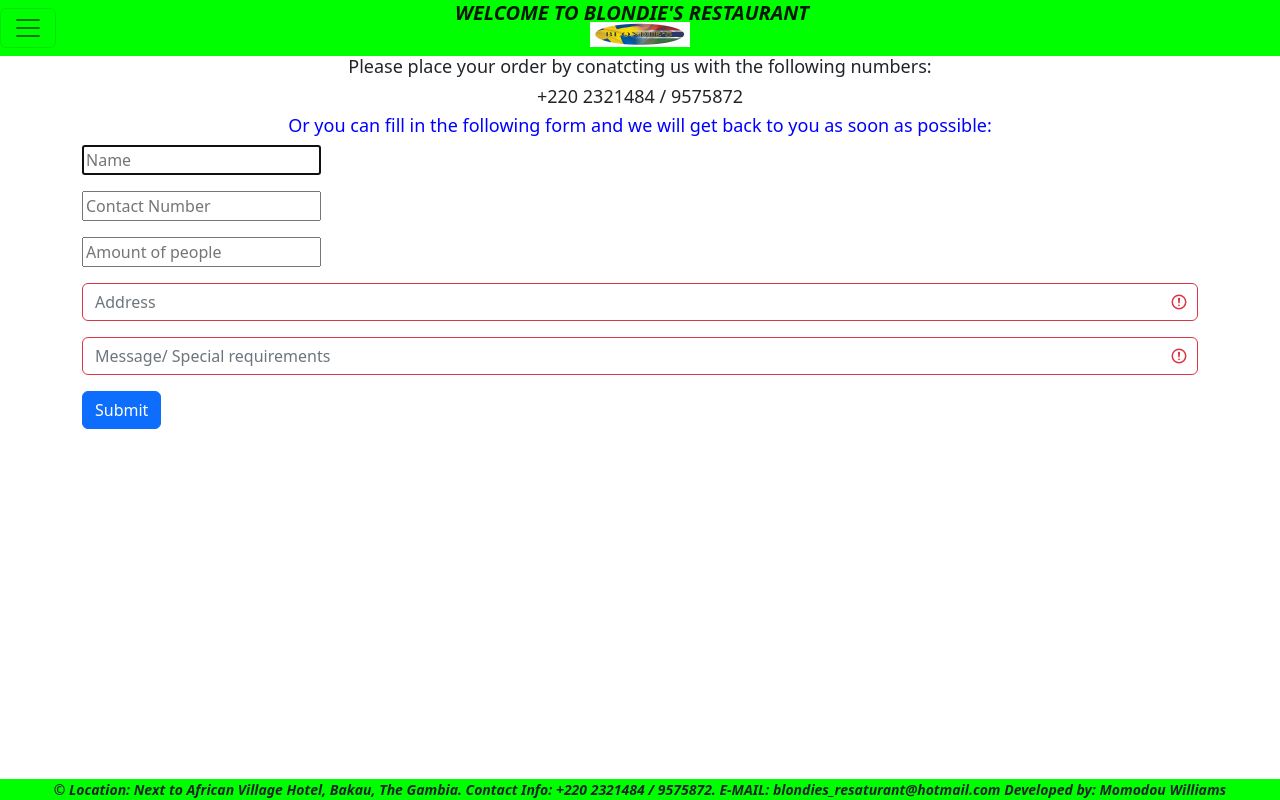
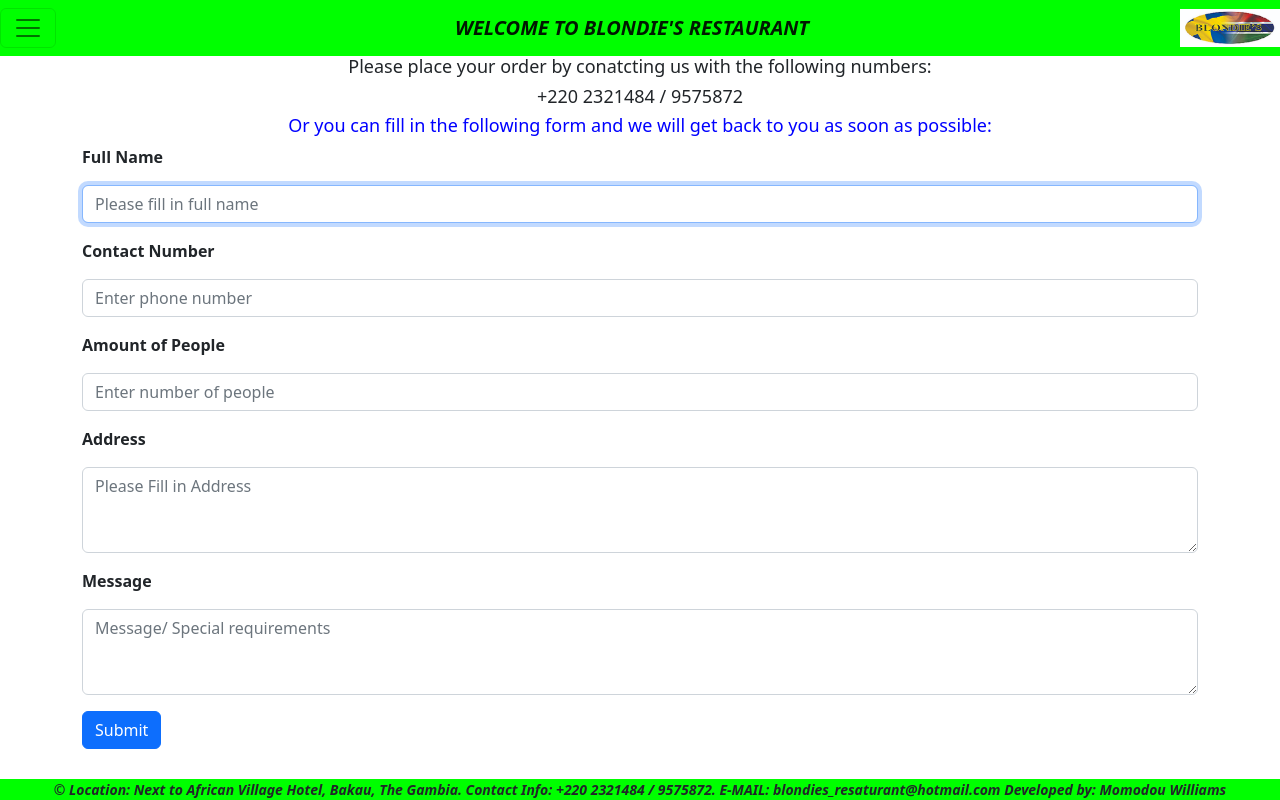
Before and after one commit to Willibamba/Blondie-s-Restaurant, a Flask app: page /order in a window 1280 px wide. Run offline with Flask 2, Linux system fonts and the light colour scheme.

Commit message:
updated the form page and nav logo

```diff
--- a/static/style.css
+++ b/static/style.css
@@ -46,7 +46,6 @@
 .list-group {
     width: 50%;
     padding: 5px;
-
 }
 
 /* Uses flex to display the images of the menu list to columns */
@@ -60,6 +59,7 @@
     padding: 5px;
 }
 
+/* Styling of the error message color to red and text alignment to center */
 .error {
     color: red;
     text-align: center;
--- a/templates/index.html
+++ b/templates/index.html
@@ -26,7 +26,7 @@
 
     <h2>We also offer live musical band entertainment on Friday nights starting at 9:30pm till 12:00am!</h2>
     <div class="embed-responsive embed-responsive-21by9">
-        <iframe class="embed-responsive-item" src="../static/videos/VID-20220717-WA0026.mp4"></iframe>
+        <video class="embed-responsive-item" src="../static/videos/VID-20220717-WA0026.mp4" width="500" height="240" controls></video>
     </div>
     <p>
         You can come join us on every Saturday nights to try your dance skills and also have the taste of our very own local musical bands with tradition and cultural musics.
--- a/templates/layout.html
+++ b/templates/layout.html
@@ -2,7 +2,7 @@
 <html lang="en">
     <head>
         <meta charset="utf-8">
-        <meta name="viewport" content="width=device-width, initial-scale=1">
+        <meta name="viewport" content="width=device-width, initial-scale=1.0">
         <!-- CSS only -->
         <link href="https://cdn.jsdelivr.net/npm/bootstrap@5.2.0-beta1/dist/css/bootstrap.min.css" rel="stylesheet">
         <link href="../static/style.css" rel="stylesheet">
@@ -12,7 +12,7 @@
             Blondie's Restaurant: {% block title %} {% endblock %}
         </title>
     </head>
-    <body>
+    <body  class="d-flex flex-column min-vh-100">
         <!-- The design of the navigation bar and the menu button -->
         <nav class="navbar sticky-top" style="background-color:lime">
             <button class="navbar-toggler" type="button" data-bs-toggle="collapse" data-bs-target="#navbarNavAltMarkup" aria-controls="navbarNavAltMarkup" aria-expanded="false" aria-label="Toggle navigation">
@@ -36,22 +36,23 @@
                 </div>
                 {% endif %}
             </div>
-            <div class="position-absolute top-75 start-50 translate-middle">
+            <div class="position-absolute top-50 start-50 translate-middle">
                 <a class="navbar-brand"><b><i>WELCOME TO BLONDIE'S RESTAURANT</i></b></a>
             </div>
-            <div class="position-absolute top-50 start-50 translate-middle" style="height: 25%;">
-                <img class="img-fluid" src="../static/images/logo.png" width="100" height="100" alt="Logo">
-            </div>
+            <img class="img-fluid" src="../static/images/logo.png" width="100" height="100" alt="Logo" style="margin-left:auto;">
+
         </nav>
         <!-- Setting of the main section of the pages to create template extension -->
-        <main class="container">
+        <div class="container">
+
             {% block content %} {% endblock %}
-        </main>
+
+        </div>
         <!-- The footer to hold the address and contact numbers-->
-        <div class="fixed-bottom small text-center" style="background-color: lime">
+        <footer class="mt-auto small text-center" style="background-color: lime">
             <b><i>&copy Location: Next to African Village Hotel, Bakau, The Gambia.
             Contact Info: +220 2321484 / 9575872. E-MAIL: blondies_resaturant@hotmail.com Developed by: Momodou Williams</i></b>
-        </div>
+        </footer>
     </body>
 
 
--- a/templates/login.html
+++ b/templates/login.html
@@ -14,10 +14,12 @@
     {% endif %}
 
     <form action="/login" method="post">
-        <div class="mb-3">
+        <div class="mb-3 text-center">
+            <label><b>Username</b></label>
             <input autocomplete="off" autofocus class="form-control mx-auto w-auto" id="username" name="username" placeholder="Username" type="text">
         </div>
-        <div class="mb-3">
+        <div class="mb-3 text-center">
+            <label><b>Password</b></label>
             <input class="form-control mx-auto w-auto" id="password" name="password" placeholder="Password" type="password">
         </div>
         <div class="mb-3 text-center">
--- a/templates/order.html
+++ b/templates/order.html
@@ -21,19 +21,24 @@
     <form name="/order" method="post">
 
         <div class="mb-3">
-            <input autocomplete="off" autofocus type="text" placeholder="Name" name="name">
+            <p><b>Full Name</b></p>
+            <input autocomplete="off" autofocus class="form-control" type="text" placeholder="Please fill in full name" name="name">
         </div>
         <div class="mb-3">
-            <input autocomplete="off" autofocus type="number" placeholder="Contact Number" name="contact_number">
+            <p><b>Contact Number</b></p>
+            <input autocomplete="off" class="form-control" autofocus type="phone-number" placeholder="Enter phone number" name="contact_number">
         </div>
         <div class="mb-3">
-            <input autocomplete="off" autofocus type="number" placeholder="Amount of people" name="people">
+            <p><b>Amount of People</b></p>
+            <input autocomplete="off" class="form-control" autofocus type="number" placeholder="Enter number of people" name="people">
         </div>
         <div class="mb-3">
-            <input class="form-control is-invalid" id="validationTextarea" autocomplete="off" autofocus type="text" placeholder="Address" name="address">
+            <p><b>Address</b></p>
+            <textarea class="form-control" id="validationTextarea" autocomplete="off" autofocus type="text" placeholder="Please Fill in Address" rows="3" name="address"></textarea>
         </div>
         <div class="mb-3">
-            <input class="form-control is-invalid" id="validationTextarea" autocomplete="off" autofocus type="text" placeholder="Message/ Special requirements" name="message">
+            <p><b>Message</b></p>
+            <textarea class="form-control" id="validationTextarea" autocomplete="off" autofocus type="text" placeholder="Message/ Special requirements" rows="3" name="message"></textarea>
         </div>
         <button class="btn btn-primary" type="submit">Submit</button>
 
```
Also changed, not shown: static/images/logo.png, 1 other file. Lines whose indentation alone changed are shown as unchanged.
